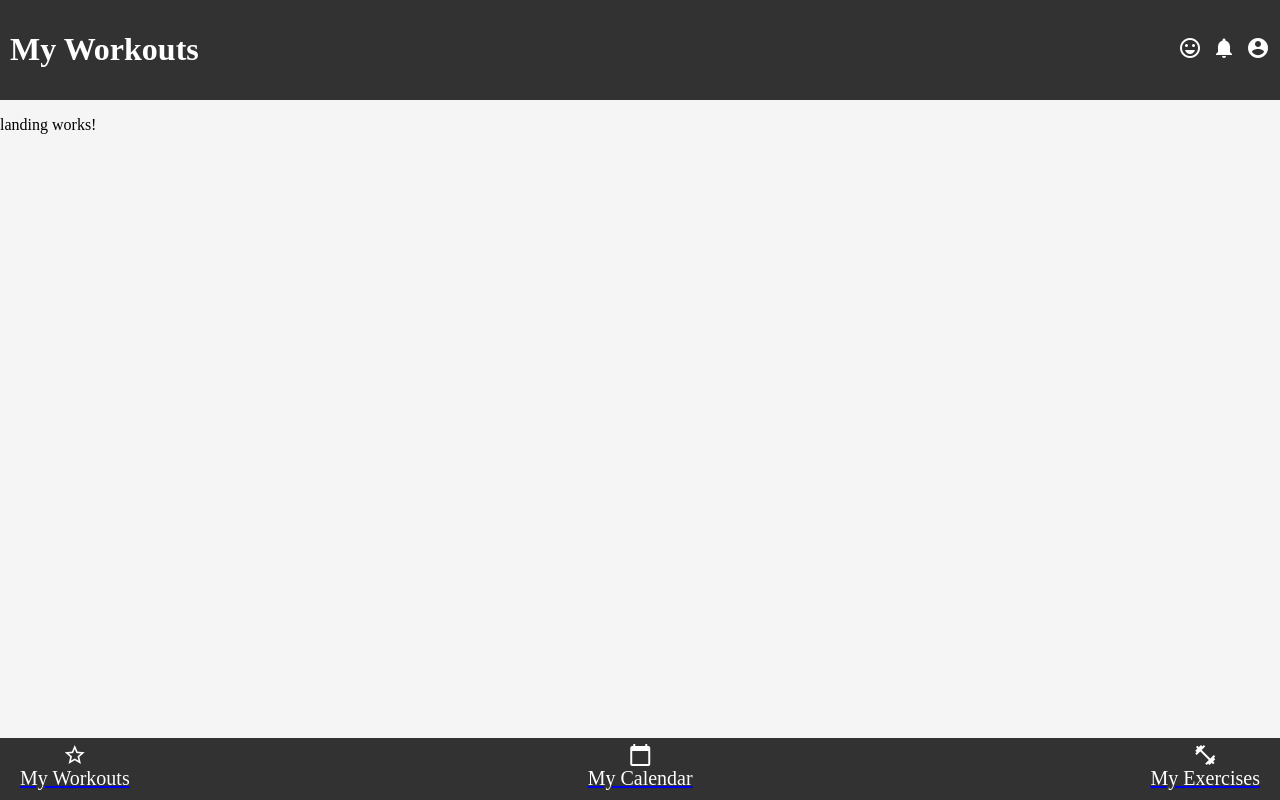
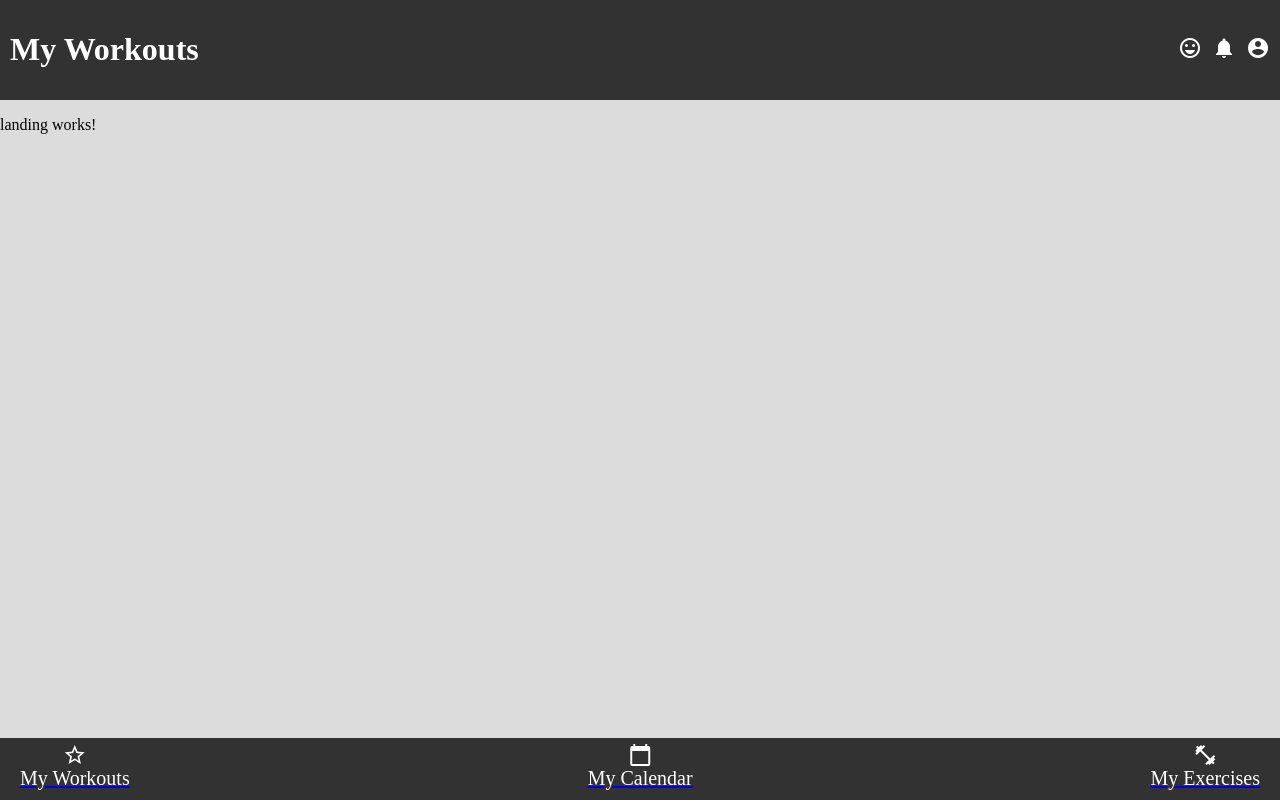
Before and after one commit to amczuboka/WorkoutDesignProject, an Angular app: page / in a window 1280 px wide. Built offline with nearby package versions, Linux system fonts and the light colour scheme.

Commit message:
Update styles.scss
Make background of every page the same light grey color

```diff
--- a/src/styles.scss
+++ b/src/styles.scss
@@ -3,6 +3,7 @@ body {
   height: 100%;
   margin: 0;
   padding: 0;
+  background-color: #dcdcdc !important;
 }
 
 body {
```
